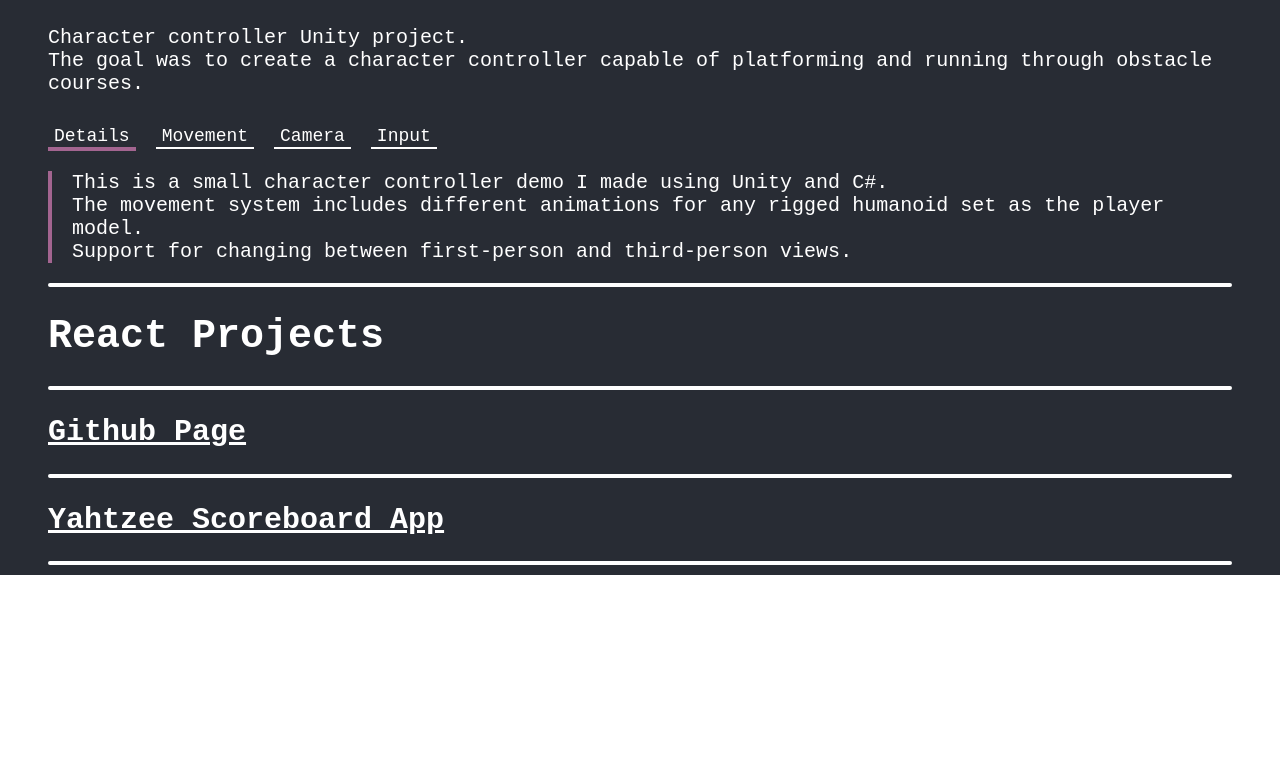
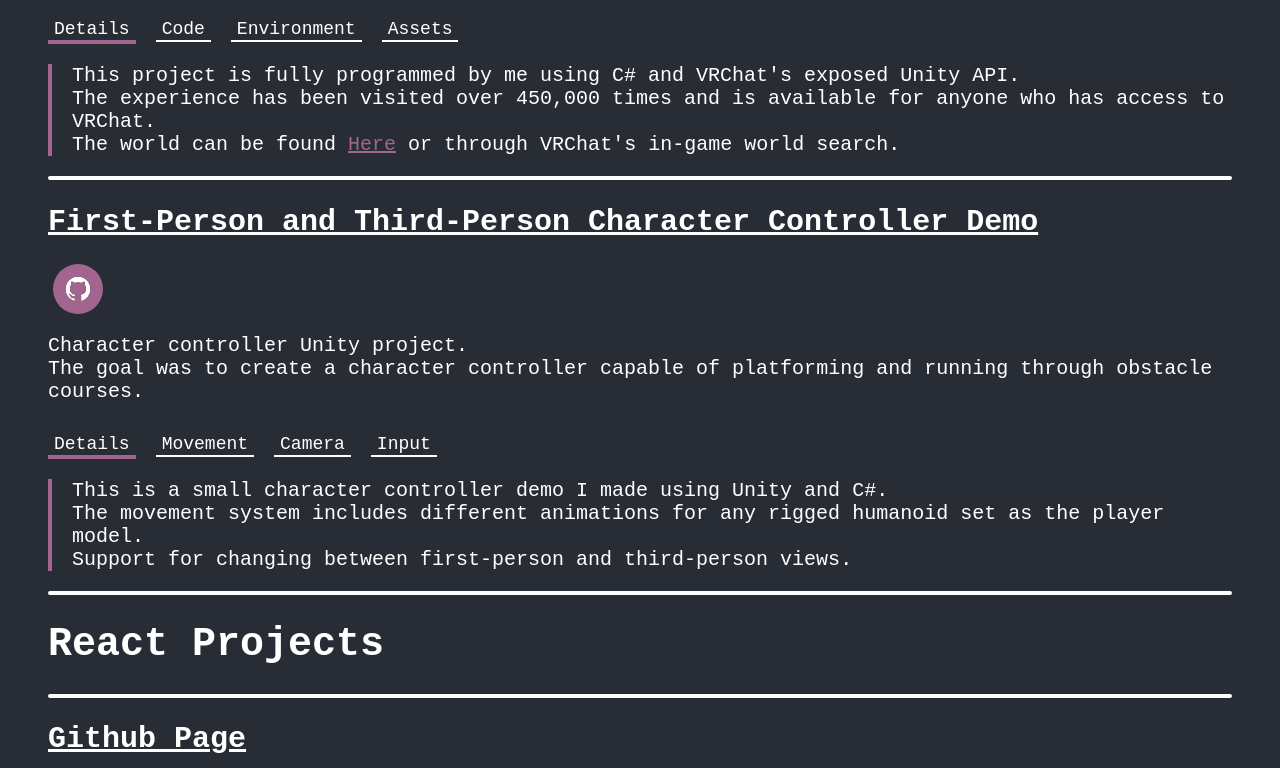
Before and after one commit to Xramu/react-github-pages, a React (Create React App) app: page / in a window 1280 px wide. Shown: the part 1629-2397 px from the top of the page. Before the commit the page ends 2204 px from the top, so only its background shows below. Built offline with nearby package versions, Linux system fonts and the light colour scheme.

Commit message:
Work on project image styling and started work on github links for projects.

```diff
--- a/src/components/SocialButton.tsx
+++ b/src/components/SocialButton.tsx
@@ -4,14 +4,19 @@
 
 type SocialButtonProps = {
   url: string
+  fgColor?: string
+  bgColor?: string
 }
 
-function SocialButton({ url }: SocialButtonProps) {
+function SocialButton({ url, fgColor, bgColor }: SocialButtonProps) {
+  fgColor = fgColor || colors["primary-text-color"]
+  bgColor = bgColor || colors["secondary-color"]
+
   return (
     <SocialIcon
       className="Socials-icon"
-      fgColor={colors["primary-text-color"]}
-      bgColor={colors["secondary-color"]}
+      fgColor={fgColor}
+      bgColor={bgColor}
       url={url}
     />
   )
--- a/src/components/info/projects/CharControllerProjectInfo.tsx
+++ b/src/components/info/projects/CharControllerProjectInfo.tsx
@@ -3,6 +3,8 @@
 import ProjectInfoDropdownBox from "../ProjectInfoDropdownBox"
 import { StringReactNodePair } from "../../../utils/Types"
 import ProjectSummary from "../ProjectSummary"
+import SocialButton from "../../SocialButton"
+import colors from "../../../utils/Colors.json"
 
 const detailsInfoSet: StringReactNodePair = {
   string: "Details",
@@ -79,6 +81,12 @@
         First-Person and Third-Person Character Controller Demo
       </ProjectTitle>
 
+      <SocialButton
+        fgColor={colors["primary-text-color"]}
+        bgColor={colors["primary-color"]}
+        url="https://github.com/Xramu/Player-Controller-Demo"
+      />
+
       <ProjectSummary>
         Character controller Unity project.
         <br />
--- a/src/styles/App.css
+++ b/src/styles/App.css
@@ -116,7 +116,7 @@
   border-radius: 4px;
   display: block;
   justify-content: center;
-  width: 40%;
+  width: 70cqi;
 }
 
 .Project-info-box {
@@ -124,6 +124,7 @@
 }
 
 .Project-info-box-content {
+  margin-top: 10px;
   padding-left: 20px;
   border-left: solid 4px var(--primary-color);
 }
```
